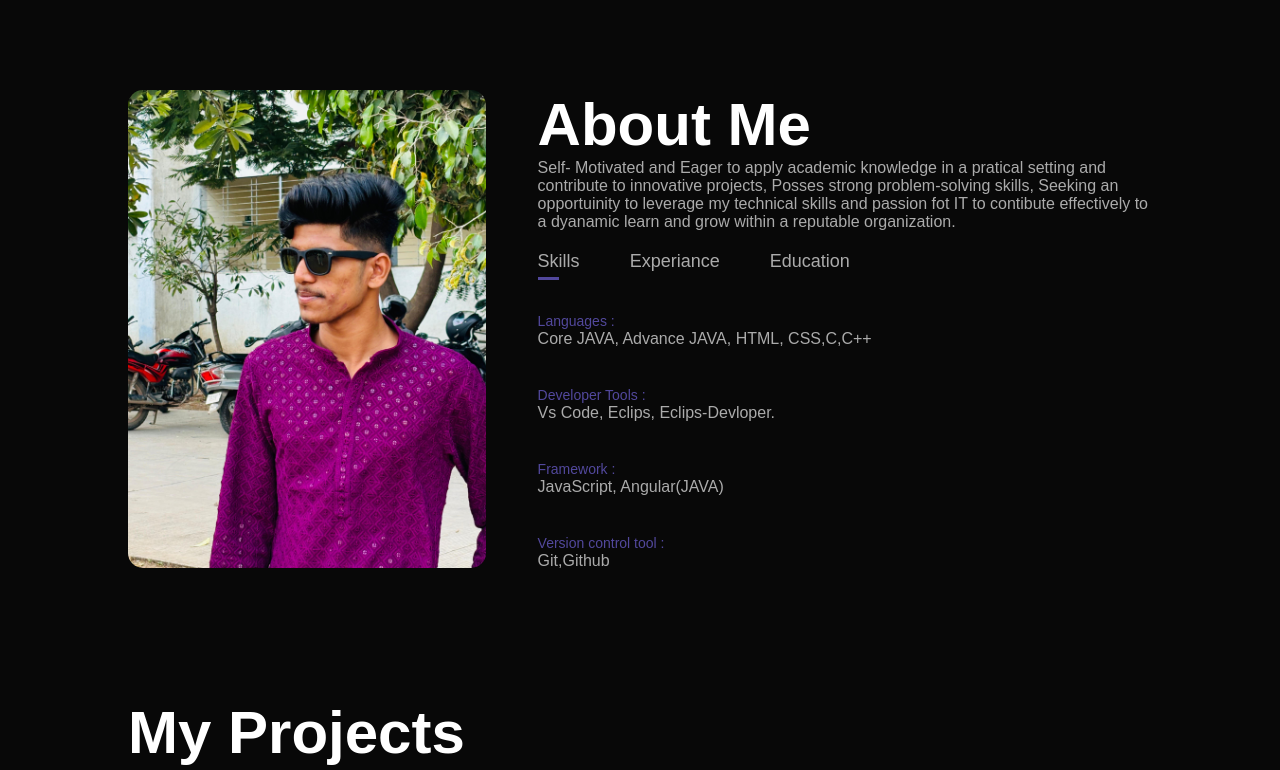
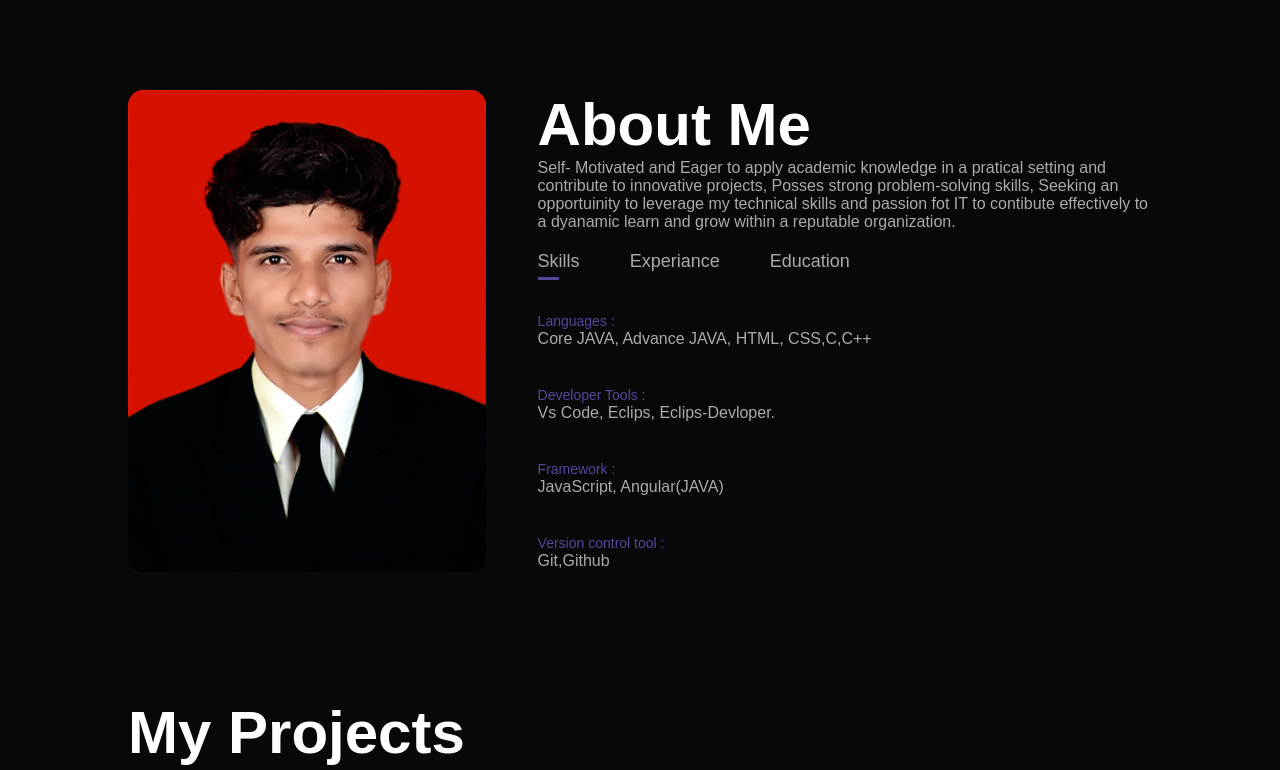
Before and after one commit to AADITYATAYADE123/Portfolio, a plain HTML site: page index.html in a window 1280 px wide. Shown: the part 800-1570 px from the top of the page. Drawn offline with Linux system fonts and the light colour scheme; files whose address does not match are found by name.

Commit message:
Initial commit

```diff
--- a/index.html
+++ b/index.html
@@ -37,7 +37,7 @@
         <div class="container">
             <div class="row">
                 <div class="about-col-1">
-                    <img src="IMG-20231022-WA0025.jpg" >
+                    <img src="DSC_0792.JPG" >
                 </div>
                 <div class="about-col-2">
                     <h1 class="sub-title">About Me</h1>
```
Also changed, not shown: DSC_0792.JPG (added), IMG-20231022-WA0025.jpg (deleted), wallback.jpg (deleted), wallback2.jpg (deleted), wallpaper3.jpg (deleted).
